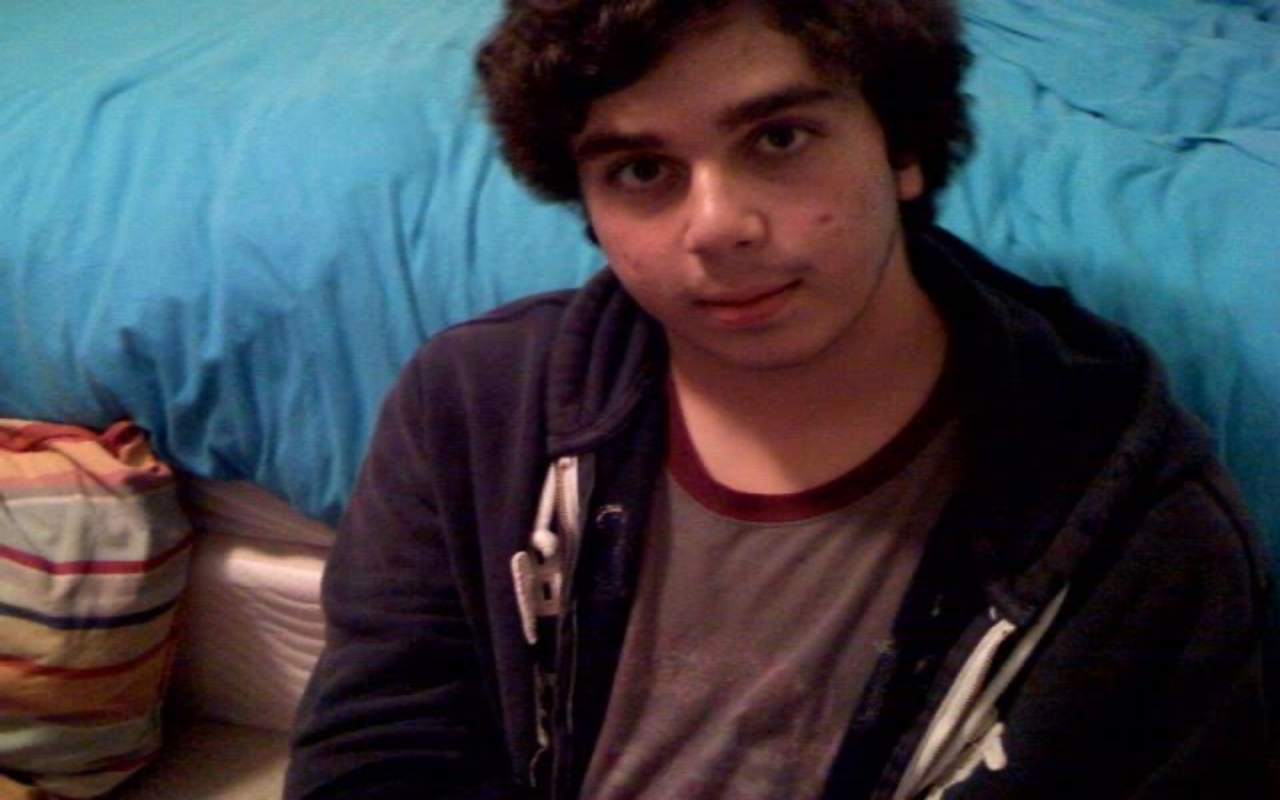
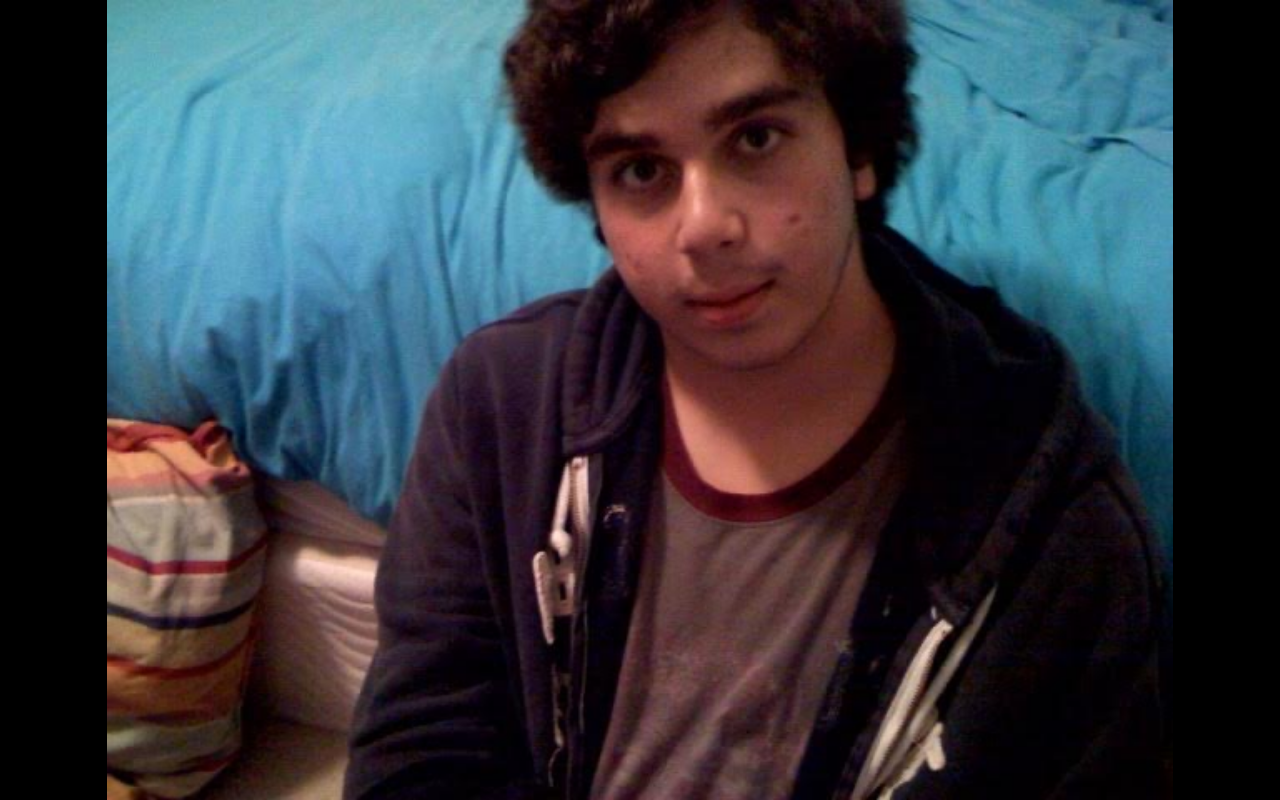
Before and after one commit to calvinatlan/talalbarakat.com, a plain HTML site: page index.html in a window 1280 px wide. Drawn offline with Linux system fonts and the light colour scheme.

Commit message:
Change styling

```diff
--- a/index.html
+++ b/index.html
@@ -1,6 +1,6 @@
 <html>
 	<head><title>Talal Barkat</title></head>
-	<body style="margin: unset;">
-		<img src="talal.jpg" style="width: 100%;height: 100%"></img>
+	<body style="margin: unset; background: black">
+		<img src="talal.jpg" style="width: 100%;height: 100%; object-fit: contain;"></img>
 	</body>
 </html>
```
